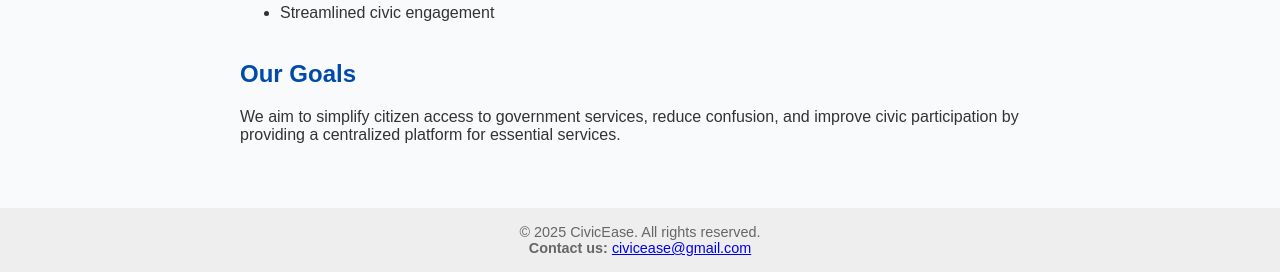
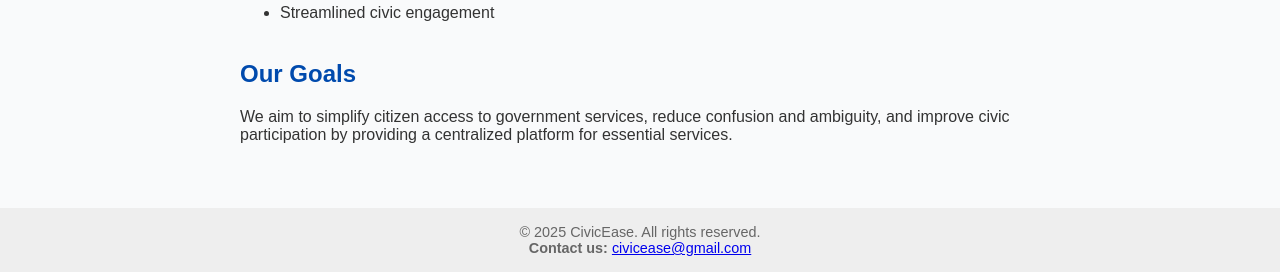
Before and after one commit to shankchireyil/softwarelab, a Flask app: page / in a window 1280 px wide. Shown: the part 571-843 px from the top of the page. Run offline with Flask 3, Linux system fonts and the light colour scheme.

Commit message:
Edited the text in the - Our Goals section

```diff
--- a/templates/home.html
+++ b/templates/home.html
@@ -79,7 +79,7 @@
       <h2>Our Goals</h2>
       <p>
         We aim to simplify citizen access to government services, reduce
-        confusion, and improve civic participation by providing a centralized
+        confusion and ambiguity, and improve civic participation by providing a centralized
         platform for essential services.
       </p>
     </section>
```
